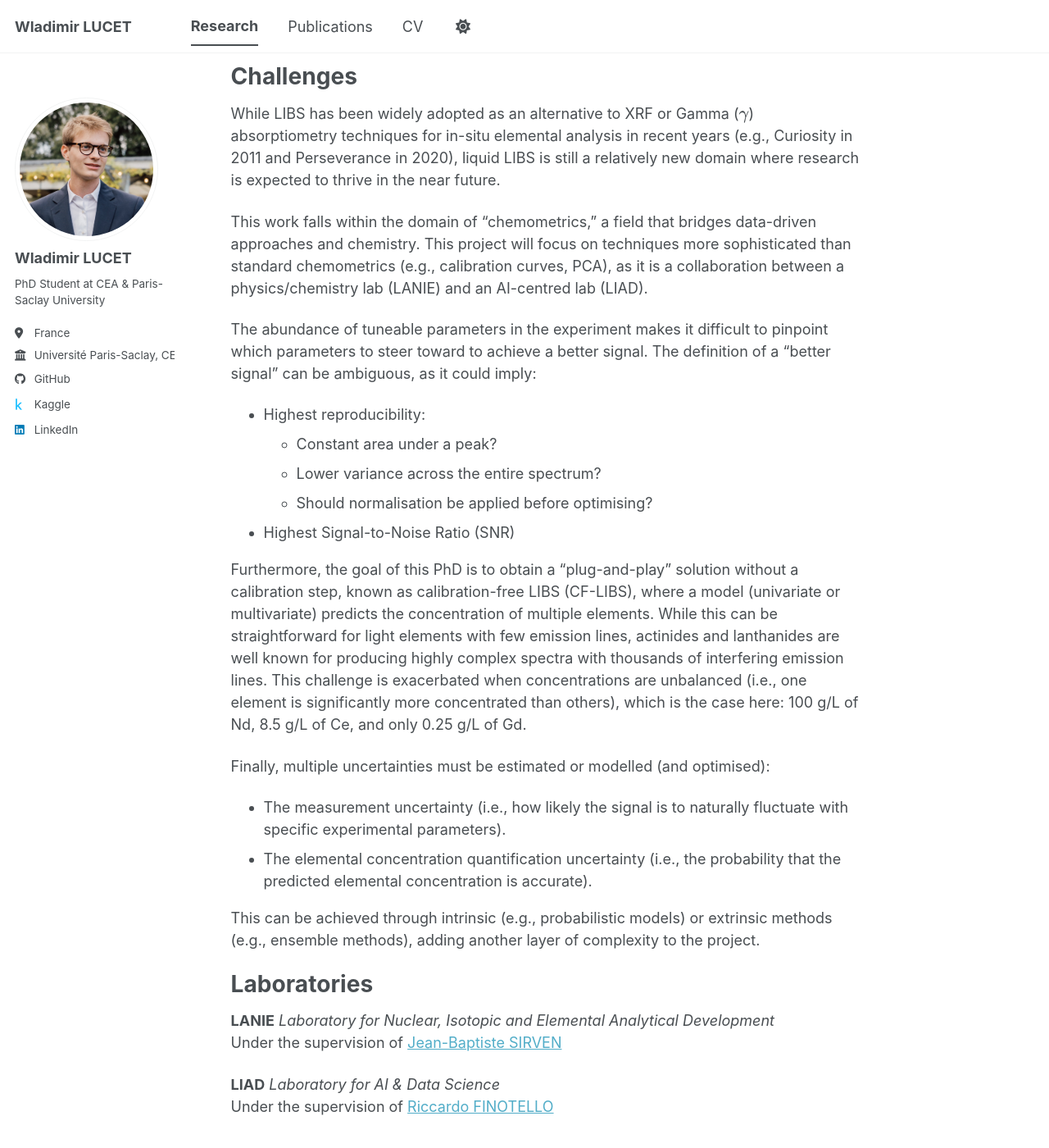
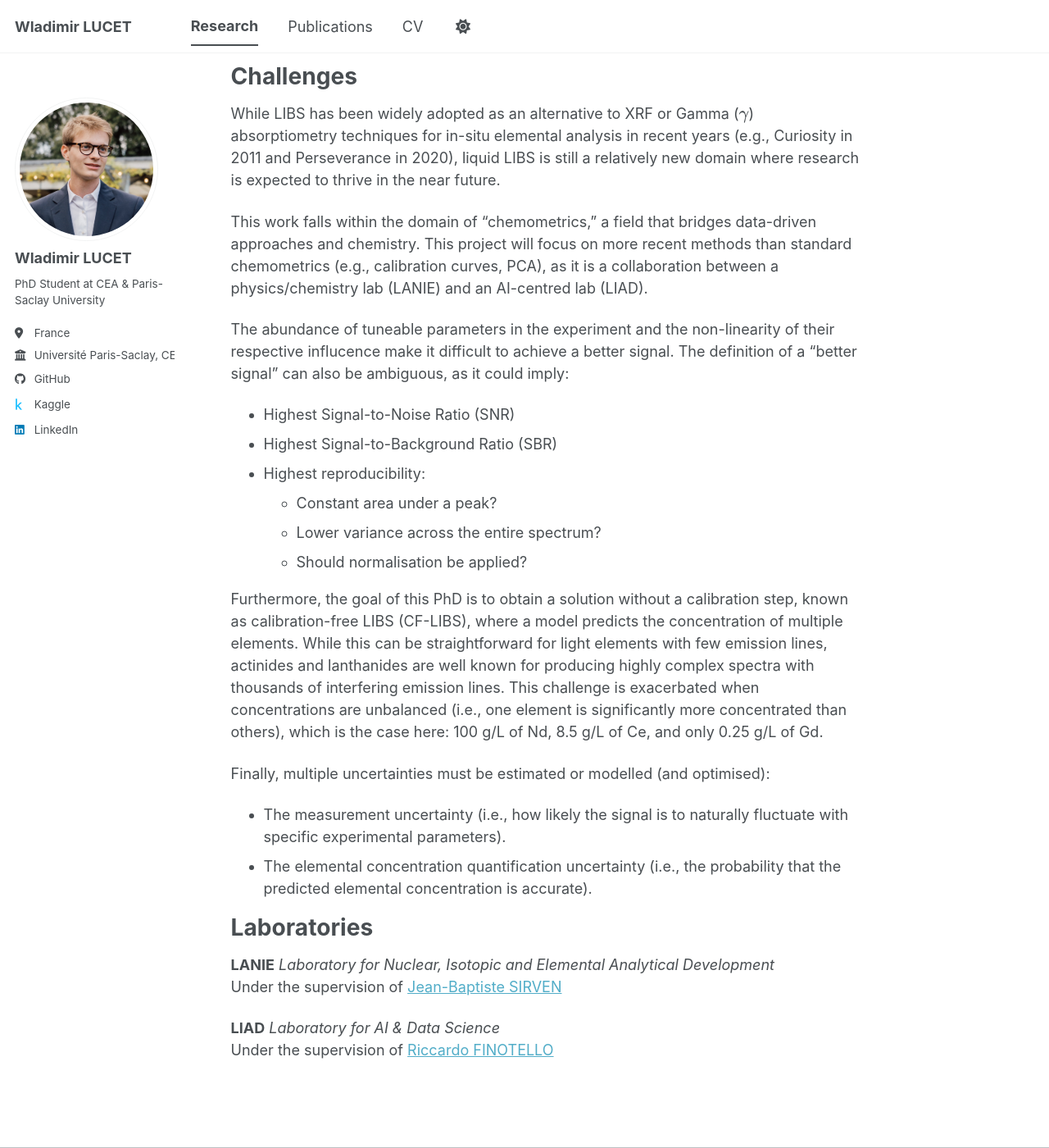
Before and after one commit to WladimirLct/wladimirlct.github.io, a Jekyll site: the page built from _pages/research.md, in a window 1280 px wide and 1400 px high, scrolled down 362 px. Shown: the whole window at 82% size. Built offline with Jekyll 4.4.1, drawn with Linux system fonts in a browser that asks for light colours; a script bundle is joined from its source files by our own code; library files that are not in the unit come from our copies; our own code applies the rules of GitHub Pages for plain Markdown files.

```diff
--- a/_config.yml
+++ b/_config.yml
@@ -282,13 +282,13 @@ defaults:
       share: true
       comment: true
   # _talks
-  # - scope:
-  #     path: ""
-  #     type: talks
-  #   values:
-  #     layout: talk
-  #     author_profile: true
-  #     share: true
+  - scope:
+      path: ""
+      type: talks
+    values:
+      layout: talk
+      author_profile: true
+      share: true
 
 
 # Sass/SCSS
--- a/_pages/publications.html
+++ b/_pages/publications.html
@@ -4,8 +4,6 @@ title: "Publications"
 permalink: /publications/
 author_profile: true
 ---
-
-<p>Nothing to see yet !</p>
 
 {% if site.author.googlescholar %}
   <div class="wordwrap">You can also find my articles on <a href="{{site.author.googlescholar}}">my Google Scholar profile</a>.</div>
--- a/_pages/research.md
+++ b/_pages/research.md
@@ -14,22 +14,24 @@ Challenges
 ======
 While LIBS has been widely adopted as an alternative to XRF or Gamma ($$\gamma$$) absorptiometry techniques for in-situ elemental analysis in recent years (e.g., Curiosity in 2011 and Perseverance in 2020), liquid LIBS is still a relatively new domain where research is expected to thrive in the near future.
 
-This work falls within the domain of "chemometrics," a field that bridges data-driven approaches and chemistry. This project will focus on techniques more sophisticated than standard chemometrics (e.g., calibration curves, PCA), as it is a collaboration between a physics/chemistry lab (LANIE) and an AI-centred lab (LIAD).
+This work falls within the domain of "chemometrics," a field that bridges data-driven approaches and chemistry.
+This project will focus on more recent methods than standard chemometrics (e.g., calibration curves, PCA), as it is a collaboration between a physics/chemistry lab (LANIE) and an AI-centred lab (LIAD).
 
-The abundance of tuneable parameters in the experiment makes it difficult to pinpoint which parameters to steer toward to achieve a better signal. The definition of a "better signal" can be ambiguous, as it could imply:
+The abundance of tuneable parameters in the experiment and the non-linearity of their respective influcence make it difficult to achieve a better signal. The definition of a "better signal" can also be ambiguous, as it could imply:
+- Highest Signal-to-Noise Ratio (SNR)
+- Highest Signal-to-Background Ratio (SBR)
 - Highest reproducibility:
   - Constant area under a peak?
   - Lower variance across the entire spectrum?
-  - Should normalisation be applied before optimising?
-- Highest Signal-to-Noise Ratio (SNR)
+  - Should normalisation be applied?
 
-Furthermore, the goal of this PhD is to obtain a "plug-and-play" solution without a calibration step, known as calibration-free LIBS (CF-LIBS), where a model (univariate or multivariate) predicts the concentration of multiple elements. While this can be straightforward for light elements with few emission lines, actinides and lanthanides are well known for producing highly complex spectra with thousands of interfering emission lines. This challenge is exacerbated when concentrations are unbalanced (i.e., one element is significantly more concentrated than others), which is the case here: 100 g/L of Nd, 8.5 g/L of Ce, and only 0.25 g/L of Gd.
+Furthermore, the goal of this PhD is to obtain a solution without a calibration step, known as calibration-free LIBS (CF-LIBS), where a model predicts the concentration of multiple elements.
+While this can be straightforward for light elements with few emission lines, actinides and lanthanides are well known for producing highly complex spectra with thousands of interfering emission lines.
+This challenge is exacerbated when concentrations are unbalanced (i.e., one element is significantly more concentrated than others), which is the case here: 100 g/L of Nd, 8.5 g/L of Ce, and only 0.25 g/L of Gd.
 
 Finally, multiple uncertainties must be estimated or modelled (and optimised):
 - The measurement uncertainty (i.e., how likely the signal is to naturally fluctuate with specific experimental parameters).
 - The elemental concentration quantification uncertainty (i.e., the probability that the predicted elemental concentration is accurate).
-
-This can be achieved through intrinsic (e.g., probabilistic models) or extrinsic methods (e.g., ensemble methods), adding another layer of complexity to the project.
 
 Laboratories
 ======
--- a/markdown_generator/talks.tsv
+++ b/markdown_generator/talks.tsv
@@ -1,3 +1,2 @@
 title	type	url_slug	venue	date	location	talk_url	description
-Talk 1 on Relevant Topic in Your Field	Talk	talk-1	UC San Francisco, Department of Testing	2012-03-01	San Francisco, California		This is a description of your talk, which is a markdown files that can be all markdown-ified like any other post. Yay markdown!
-Tutorial 1 on Relevant Topic in Your Field	Tutorial	tutorial-1	UC-Berkeley Institute for Testing Science	2013-03-01	Berkeley CA, USA	http://exampleurl.com	This is a description of your tutorial, note the different field in type. This is a markdown files that can be all markdown-ified like any other post. Yay markdown!
+Modélisation multivariée des réponses pour l’optimisation des paramètres expérimentaux d’analyse de solutions par LIBS	Poster	conf-1	Spectratom 2026	2026-06-18	Pau, France	http://wlucet/files/abstract1.pdf	Presented a poster on multivariate modeling of responses for optimizing experimental parameters in solution analysis by LIBS at the Spectratom 2026 conference in Pau, France.
```
Also changed, not shown: _pages/about.md (+4 -2 lines), 1 other file.
